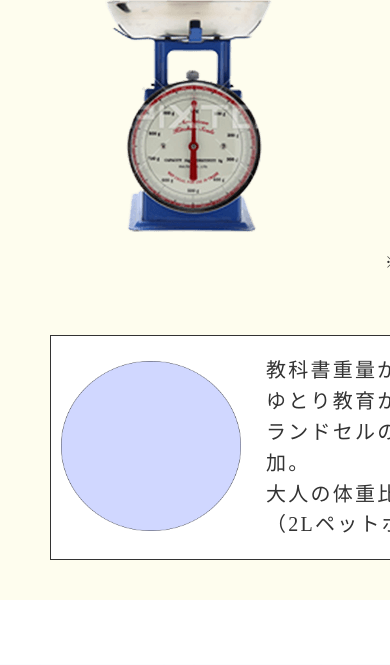
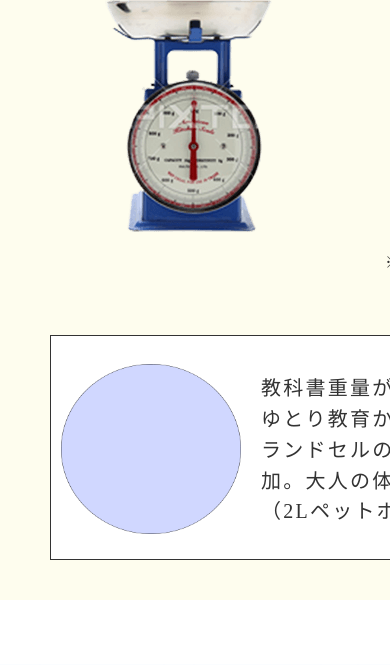
Before and after one commit to appurupai0/appurupai0.github.io, a PHP site: page /sanposeru.html in a window 390 px wide; the page is wider, and only the part inside the window is pictured. Shown: the part 3024-3689 px from the top of that part. Run offline with PHP 8.4, Linux system fonts and the light colour scheme.

Commit message:
レスポンシブル修正

```diff
--- a/sanposeru-web/css/sanposeru.css
+++ b/sanposeru-web/css/sanposeru.css
@@ -265,7 +265,7 @@ textarea {
     width: 256px;
     /* margin-left: auto; */
     /* margin-right: auto; */
-    margin-bottom: 39px;
+    /* margin-bottom: 39px; */
   }
   .el_btn::after {
     border-width: 8.5px 0 8.5px 14px;
@@ -330,7 +330,7 @@ textarea {
 	}
 	.ly_head_inner .btn_box .btn_txt_box {
 		position: relative;
-		top: 125px;
+		top: 75px;
 		right: 40px;
 	}
 }
@@ -475,17 +475,17 @@ textarea {
 	#weight .expl{
 		height: 225px;
 		width: 650px;
-		padding: 15px 10px 15px;
+		padding: 20px 10px 15px;
 		font-size: 18px;
 		margin-top: 64px;
 	}
 	#weight .expl .el_media_imgWrapper{
 		width: 180px;
-		margin-right: 25px;
 	}
 	#weight .expl .el_txt{
 		font-size: 20px;
     	width: 420px;
+		margin-left: 20px;
 	}
 }
 /*=============================
--- a/sanposeru-web/sanposeru.html
+++ b/sanposeru-web/sanposeru.html
@@ -152,9 +152,7 @@
 					<p class="el_txt hp_mincho">
 						教科書重量が18年前の2倍になるなど、<br class="sp">
 						ゆとり教育からの脱退により、小学生のランドセルの平均重量は
-						およそ6㎏まで増加。
-						<br class="sp">
-						大人の体重比換算で、およそ18kg
+						およそ6㎏まで増加。大人の体重比換算で、およそ18kg
 						<br>
 						（2Lペットボトル9本分）に相当します。
 					</p>
```
